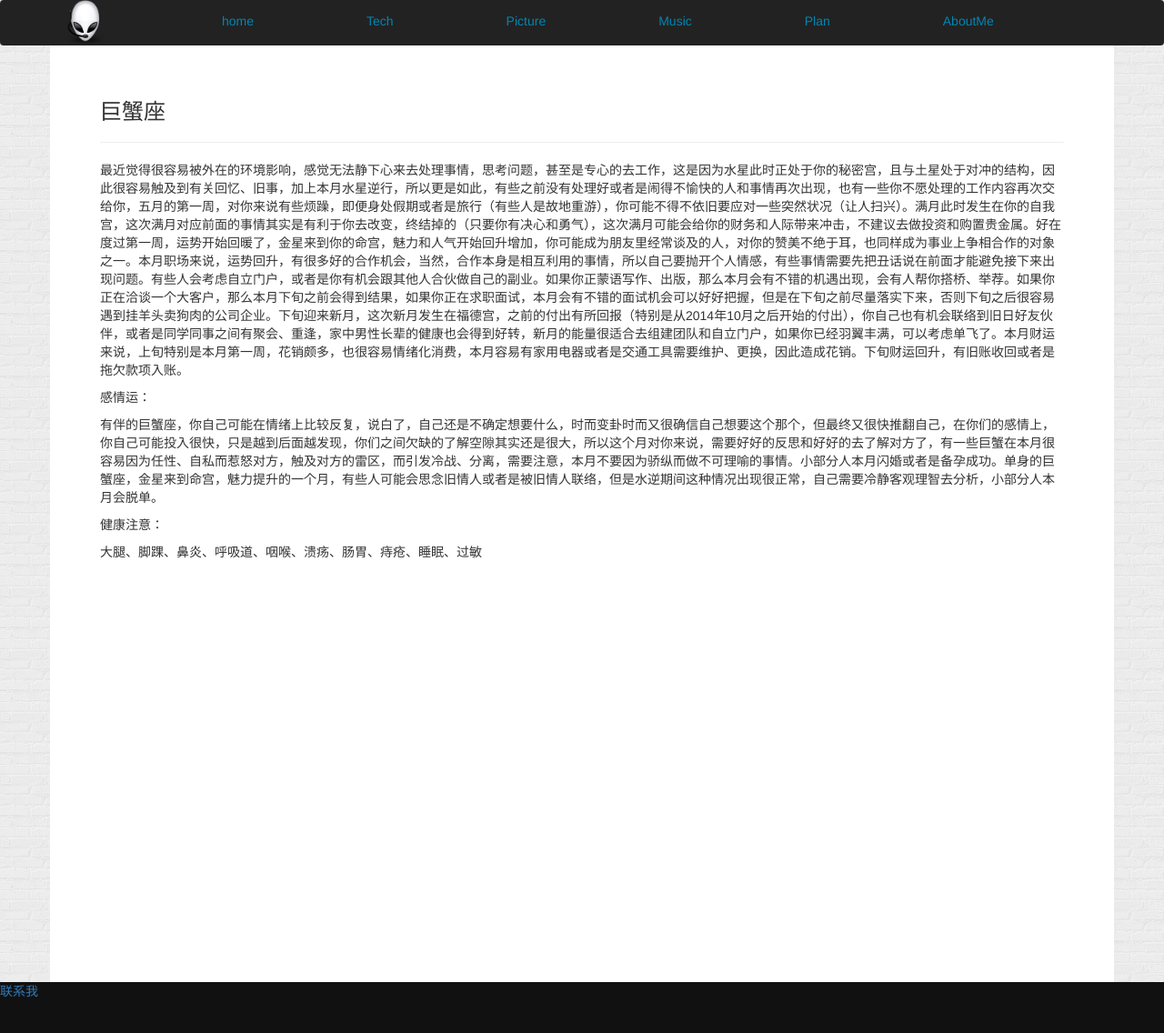
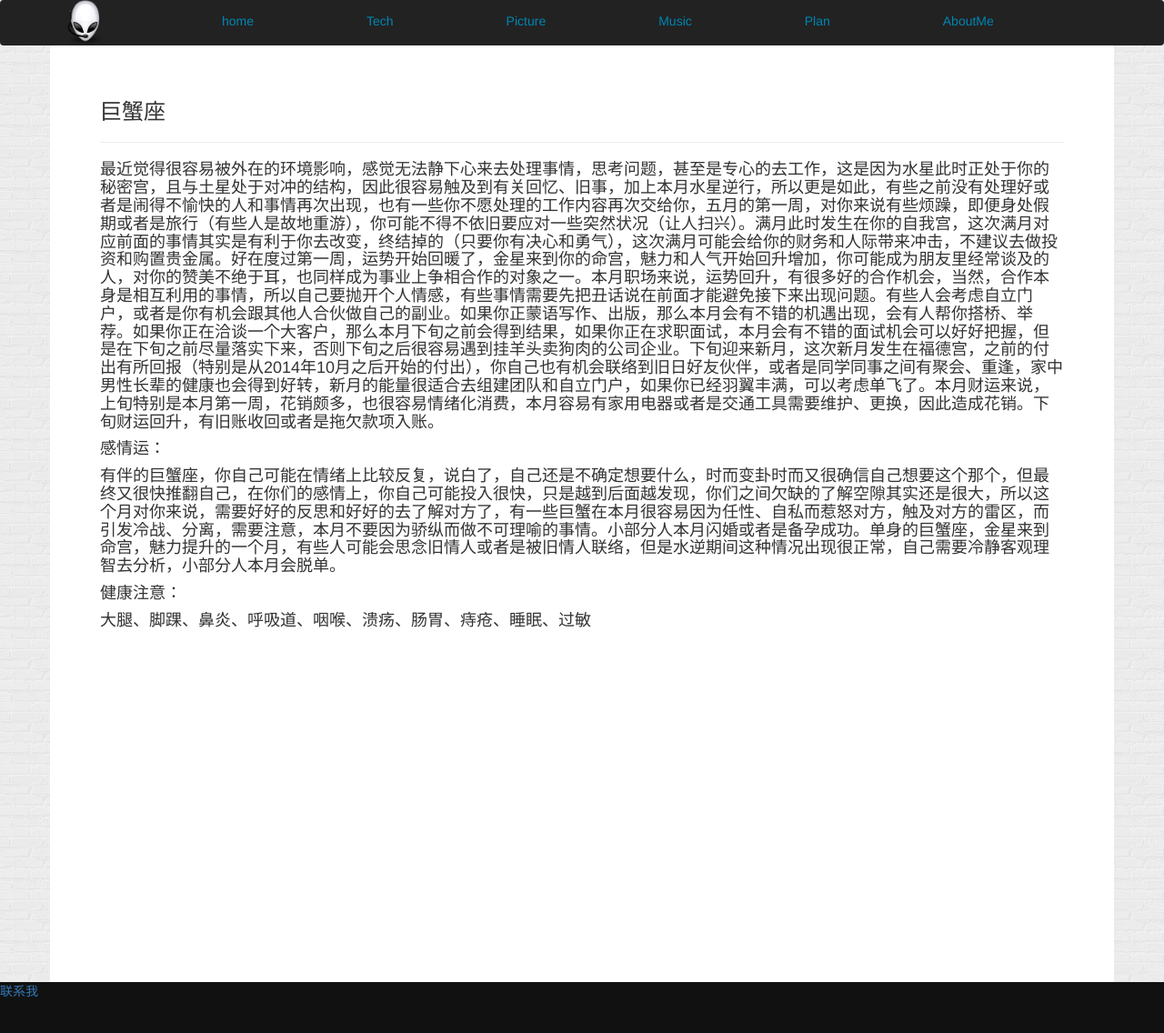
Before and after one commit to GeorageLiang/georageliang.github.com, a Jekyll site: the page built from 12md/juxie.md, in a window 1280 px wide and 1140 px high. Shown: the top 1136 px of the window at 91% size. Built offline with Jekyll 4.4.1, drawn with Linux system fonts in a browser that asks for light colours; Markdown is read by kramdown in place of the engine named in the settings; comment, search, counter and statistics services are not loaded.

```diff
--- a/12md/juxie.md
+++ b/12md/juxie.md
@@ -9,12 +9,12 @@ permalink: /12md/juxie/
 ###巨蟹座
 ---
 
-最近觉得很容易被外在的环境影响，感觉无法静下心来去处理事情，思考问题，甚至是专心的去工作，这是因为水星此时正处于你的秘密宫，且与土星处于对冲的结构，因此很容易触及到有关回忆、旧事，加上本月水星逆行，所以更是如此，有些之前没有处理好或者是闹得不愉快的人和事情再次出现，也有一些你不愿处理的工作内容再次交给你，五月的第一周，对你来说有些烦躁，即便身处假期或者是旅行（有些人是故地重游），你可能不得不依旧要应对一些突然状况（让人扫兴）。满月此时发生在你的自我宫，这次满月对应前面的事情其实是有利于你去改变，终结掉的（只要你有决心和勇气），这次满月可能会给你的财务和人际带来冲击，不建议去做投资和购置贵金属。好在度过第一周，运势开始回暖了，金星来到你的命宫，魅力和人气开始回升增加，你可能成为朋友里经常谈及的人，对你的赞美不绝于耳，也同样成为事业上争相合作的对象之一。本月职场来说，运势回升，有很多好的合作机会，当然，合作本身是相互利用的事情，所以自己要抛开个人情感，有些事情需要先把丑话说在前面才能避免接下来出现问题。有些人会考虑自立门户，或者是你有机会跟其他人合伙做自己的副业。如果你正蒙语写作、出版，那么本月会有不错的机遇出现，会有人帮你搭桥、举荐。如果你正在洽谈一个大客户，那么本月下旬之前会得到结果，如果你正在求职面试，本月会有不错的面试机会可以好好把握，但是在下旬之前尽量落实下来，否则下旬之后很容易遇到挂羊头卖狗肉的公司企业。下旬迎来新月，这次新月发生在福德宫，之前的付出有所回报（特别是从2014年10月之后开始的付出），你自己也有机会联络到旧日好友伙伴，或者是同学同事之间有聚会、重逢，家中男性长辈的健康也会得到好转，新月的能量很适合去组建团队和自立门户，如果你已经羽翼丰满，可以考虑单飞了。本月财运来说，上旬特别是本月第一周，花销颇多，也很容易情绪化消费，本月容易有家用电器或者是交通工具需要维护、更换，因此造成花销。下旬财运回升，有旧账收回或者是拖欠款项入账。
+####最近觉得很容易被外在的环境影响，感觉无法静下心来去处理事情，思考问题，甚至是专心的去工作，这是因为水星此时正处于你的秘密宫，且与土星处于对冲的结构，因此很容易触及到有关回忆、旧事，加上本月水星逆行，所以更是如此，有些之前没有处理好或者是闹得不愉快的人和事情再次出现，也有一些你不愿处理的工作内容再次交给你，五月的第一周，对你来说有些烦躁，即便身处假期或者是旅行（有些人是故地重游），你可能不得不依旧要应对一些突然状况（让人扫兴）。满月此时发生在你的自我宫，这次满月对应前面的事情其实是有利于你去改变，终结掉的（只要你有决心和勇气），这次满月可能会给你的财务和人际带来冲击，不建议去做投资和购置贵金属。好在度过第一周，运势开始回暖了，金星来到你的命宫，魅力和人气开始回升增加，你可能成为朋友里经常谈及的人，对你的赞美不绝于耳，也同样成为事业上争相合作的对象之一。本月职场来说，运势回升，有很多好的合作机会，当然，合作本身是相互利用的事情，所以自己要抛开个人情感，有些事情需要先把丑话说在前面才能避免接下来出现问题。有些人会考虑自立门户，或者是你有机会跟其他人合伙做自己的副业。如果你正蒙语写作、出版，那么本月会有不错的机遇出现，会有人帮你搭桥、举荐。如果你正在洽谈一个大客户，那么本月下旬之前会得到结果，如果你正在求职面试，本月会有不错的面试机会可以好好把握，但是在下旬之前尽量落实下来，否则下旬之后很容易遇到挂羊头卖狗肉的公司企业。下旬迎来新月，这次新月发生在福德宫，之前的付出有所回报（特别是从2014年10月之后开始的付出），你自己也有机会联络到旧日好友伙伴，或者是同学同事之间有聚会、重逢，家中男性长辈的健康也会得到好转，新月的能量很适合去组建团队和自立门户，如果你已经羽翼丰满，可以考虑单飞了。本月财运来说，上旬特别是本月第一周，花销颇多，也很容易情绪化消费，本月容易有家用电器或者是交通工具需要维护、更换，因此造成花销。下旬财运回升，有旧账收回或者是拖欠款项入账。
 
-感情运：
+####感情运：
 
-有伴的巨蟹座，你自己可能在情绪上比较反复，说白了，自己还是不确定想要什么，时而变卦时而又很确信自己想要这个那个，但最终又很快推翻自己，在你们的感情上，你自己可能投入很快，只是越到后面越发现，你们之间欠缺的了解空隙其实还是很大，所以这个月对你来说，需要好好的反思和好好的去了解对方了，有一些巨蟹在本月很容易因为任性、自私而惹怒对方，触及对方的雷区，而引发冷战、分离，需要注意，本月不要因为骄纵而做不可理喻的事情。小部分人本月闪婚或者是备孕成功。单身的巨蟹座，金星来到命宫，魅力提升的一个月，有些人可能会思念旧情人或者是被旧情人联络，但是水逆期间这种情况出现很正常，自己需要冷静客观理智去分析，小部分人本月会脱单。
+####有伴的巨蟹座，你自己可能在情绪上比较反复，说白了，自己还是不确定想要什么，时而变卦时而又很确信自己想要这个那个，但最终又很快推翻自己，在你们的感情上，你自己可能投入很快，只是越到后面越发现，你们之间欠缺的了解空隙其实还是很大，所以这个月对你来说，需要好好的反思和好好的去了解对方了，有一些巨蟹在本月很容易因为任性、自私而惹怒对方，触及对方的雷区，而引发冷战、分离，需要注意，本月不要因为骄纵而做不可理喻的事情。小部分人本月闪婚或者是备孕成功。单身的巨蟹座，金星来到命宫，魅力提升的一个月，有些人可能会思念旧情人或者是被旧情人联络，但是水逆期间这种情况出现很正常，自己需要冷静客观理智去分析，小部分人本月会脱单。
 
-健康注意：
+####健康注意：
 
-大腿、脚踝、鼻炎、呼吸道、咽喉、溃疡、肠胃、痔疮、睡眠、过敏
+####大腿、脚踝、鼻炎、呼吸道、咽喉、溃疡、肠胃、痔疮、睡眠、过敏
```
